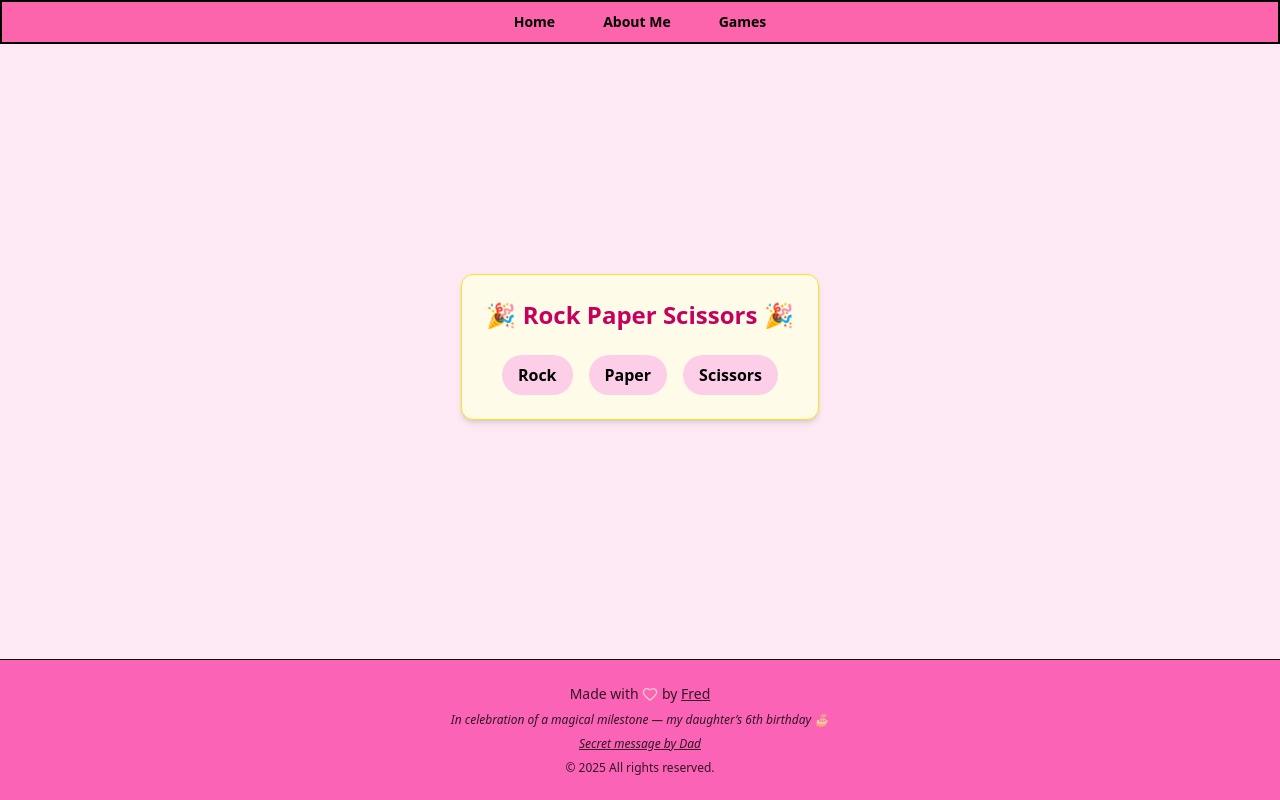
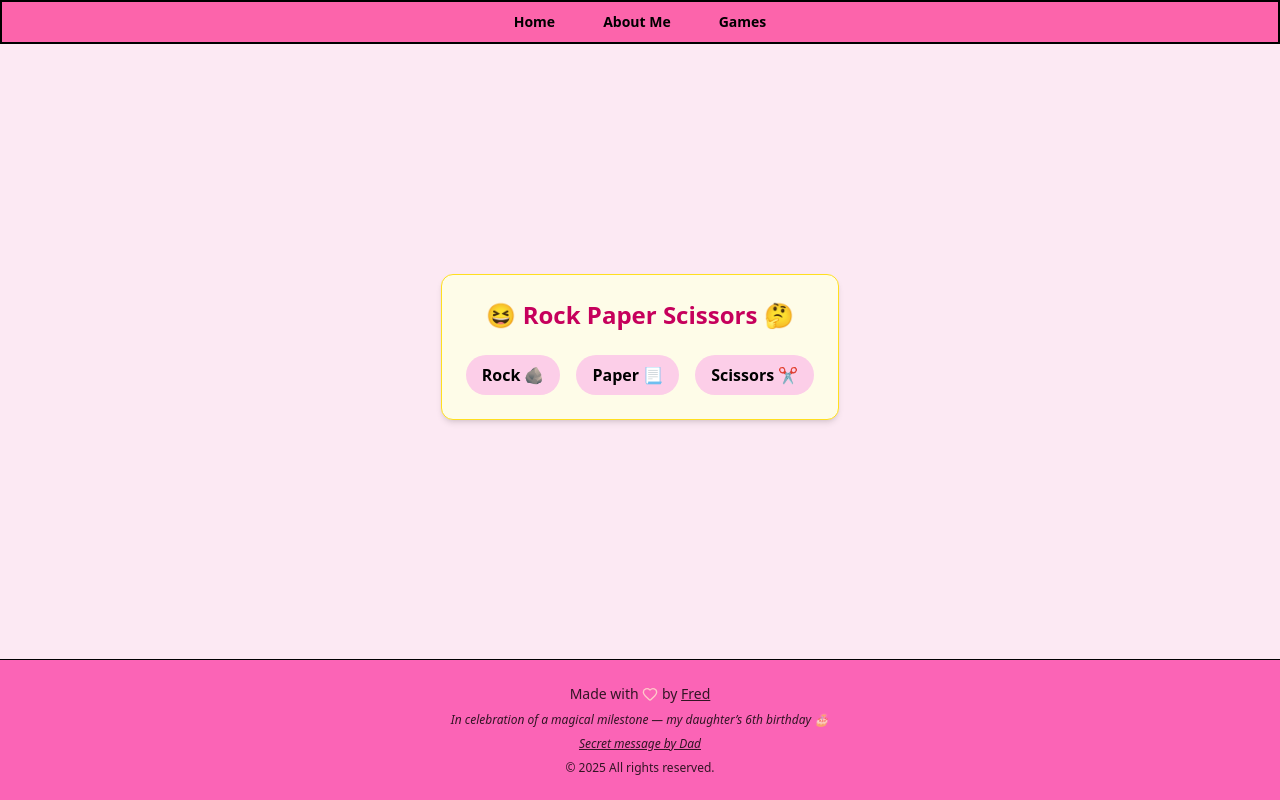
Before and after one commit to FredH2O/birthday-game, a Next.js app: page /games/rock-paper-scissors in a window 1280 px wide. Built offline with nearby package versions, Linux system fonts and the light colour scheme.

Commit message:
feat: rock paper scissors game visually better and scoring system

```diff
--- a/components/RockPaperScissor/RockPaperScissor.tsx
+++ b/components/RockPaperScissor/RockPaperScissor.tsx
@@ -1,38 +1,67 @@
 "use client";
 
 import { useState } from "react";
+import { easeInOut, motion } from "framer-motion";
 
-const choices = ["Rock", "Paper", "Scissors"] as const;
+const choices = ["Rock 🪨", "Paper 📃", "Scissors ✂️"] as const;
 type Choice = (typeof choices)[number];
 
 const getResult = (player: Choice, computer: Choice) => {
-  if (player === computer) return "It’s a tie!";
+  if (player === computer) return "It’s a tie 🫱🏻‍🫲🏽!";
   if (
-    (player === "Rock" && computer === "Scissors") ||
-    (player === "Paper" && computer === "Rock") ||
-    (player === "Scissors" && computer === "Paper")
+    (player === "Rock 🪨" && computer === "Scissors ✂️") ||
+    (player === "Paper 📃" && computer === "Rock 🪨") ||
+    (player === "Scissors ✂️" && computer === "Paper 📃")
   ) {
-    return "You win!";
+    return "You win 🎊!";
   }
-  return "You lose!";
+  return "You lose 💔!";
 };
 
 export default function RockPaperScissors() {
   const [playerChoice, setPlayerChoice] = useState<Choice | null>(null);
   const [computerChoice, setComputerChoice] = useState<Choice | null>(null);
   const [result, setResult] = useState<string>("");
+  const [playerScore, setPlayerScore] = useState<number>(0);
+  const [computerScore, setComputerScore] = useState<number>(0);
+  const [resultId, setResultId] = useState<number>(0);
 
   const play = (choice: Choice) => {
     const computer = choices[Math.floor(Math.random() * choices.length)];
+    const outcome = getResult(choice, computer);
     setComputerChoice(computer);
     setPlayerChoice(choice);
-    setResult(getResult(choice, computer));
+    setResult(outcome);
+    setResultId((prev) => prev + 1);
+    // console.log(resultId);
+
+    if (outcome === "You win 🎊!") {
+      setPlayerScore((prev) => prev + 1);
+    }
+
+    if (outcome === "You lose 💔!") {
+      setComputerScore((prev) => prev + 1);
+    }
+  };
+
+  const handleReset = () => {
+    setPlayerChoice(null);
+    setComputerChoice(null);
+    setResult("");
+    setPlayerScore(0);
+    setComputerScore(0);
+    setResultId(0);
   };
 
   return (
-    <div className="w-full max-w-md mx-auto mt-8 text-center space-y-6 bg-yellow-50 border border-yellow-300 rounded-xl shadow-md p-6">
+    <motion.div
+      initial={{ opacity: 0, y: -20 }}
+      animate={{ opacity: 1, y: 0 }}
+      transition={{ duration: 0.5, ease: easeInOut }}
+      className="w-full max-w-md mx-auto mt-8 text-center space-y-6 bg-yellow-50 border border-yellow-300 rounded-xl shadow-md p-6"
+    >
       <h2 className="text-2xl font-bold text-pink-700">
-        🎉 Rock Paper Scissors 🎉
+        😆 Rock Paper Scissors 🤔
       </h2>
 
       <div className="flex justify-center gap-4">
@@ -40,7 +69,7 @@ export default function RockPaperScissors() {
           <button
             key={choice}
             onClick={() => play(choice)}
-            className="bg-pink-200 hover:bg-pink-300 text-black px-4 py-2 rounded-full font-semibold transition"
+            className="bg-pink-200 cursor-pointer hover:bg-pink-300 text-black px-4 py-2 rounded-full font-semibold transition"
             aria-label={`Choose ${choice}`}
           >
             {choice}
@@ -49,6 +78,7 @@ export default function RockPaperScissors() {
       </div>
 
       {playerChoice && (
+        <>
           <div className="mt-4 space-y-2 text-lg">
             <p>
               🧒 You chose: <strong>{playerChoice}</strong>
@@ -56,9 +86,34 @@ export default function RockPaperScissors() {
             <p>
               💻 Computer chose: <strong>{computerChoice}</strong>
             </p>
-          <p className="font-bold text-xl">{result}</p>
+            <motion.p
+              key={resultId}
+              initial={{ opacity: 0, scale: 0.8 }}
+              animate={{ opacity: 1, scale: 1 }}
+              transition={{ duration: 0.3, ease: easeInOut }}
+              className="font-bold text-xl"
+            >
+              {result}
+            </motion.p>
           </div>
+          <div className="flex justify-between">
+            <p className=" bg-pink-500/10 rounded px-3">
+              🫵🏻 You: {playerScore}
+            </p>
+            <p className=" bg-pink-500/10 rounded px-3">
+              🖥️ Computer: {computerScore}
+            </p>
+          </div>
+          <div className="flex justify-end">
+            <button
+              onClick={handleReset}
+              className="px-3 bg-pink-500/50 rounded cursor-pointer hover:bg-pink-500/30"
+            >
+              Reset
+            </button>
+          </div>
+        </>
       )}
-    </div>
+    </motion.div>
   );
 }
```
Lines whose indentation alone changed are shown as unchanged.
